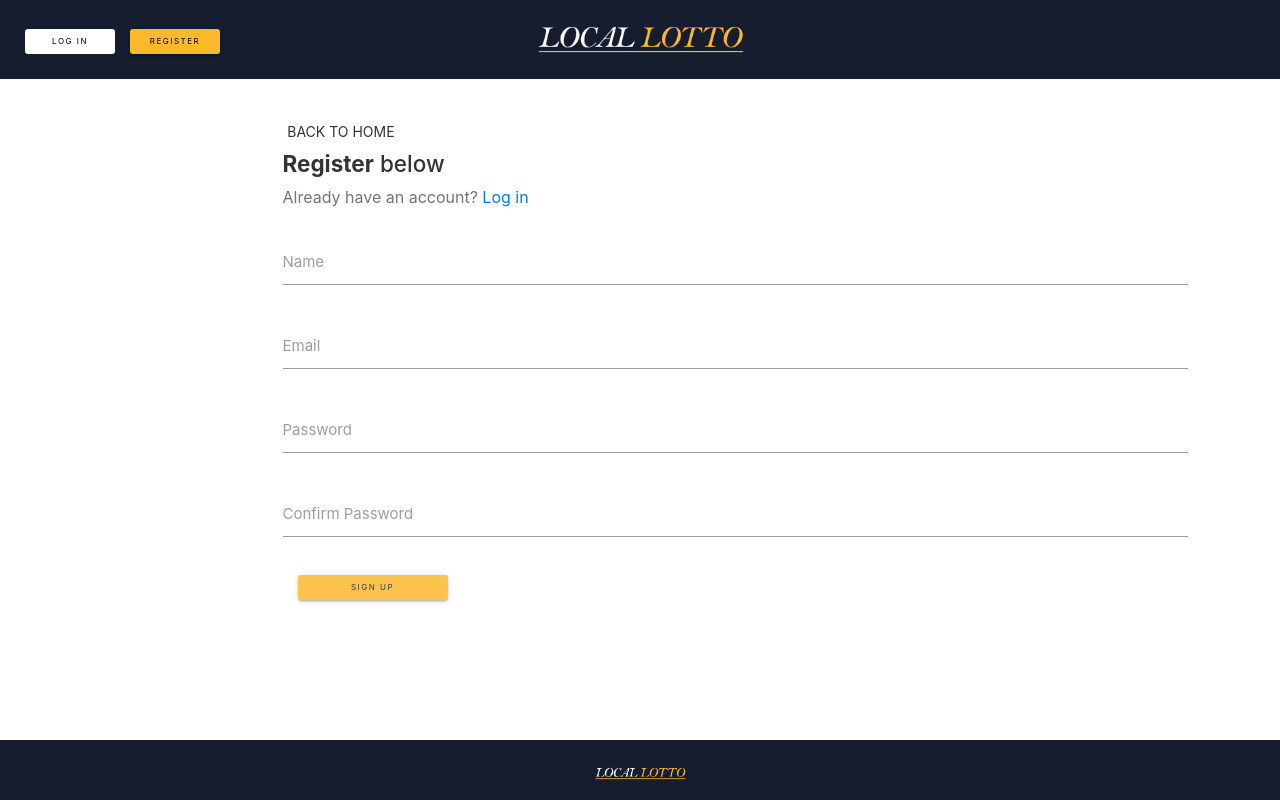
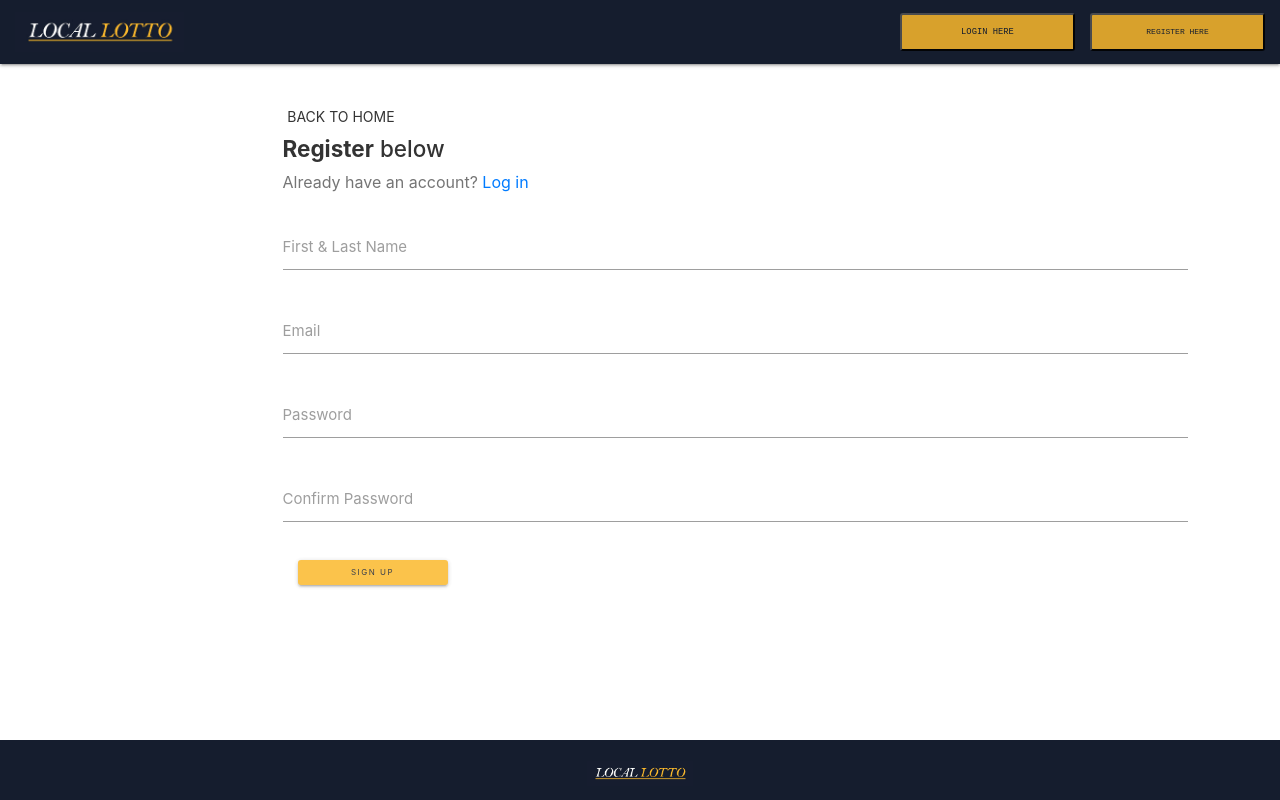
Before and after one commit to willaltherr/project-3, a React (Create React App) app in the folder client/: page /register in a window 1280 px wide. Built offline with nearby package versions, Linux system fonts and the light colour scheme.

Commit message:
finished new navbar is now collapsible

```diff
--- a/client/src/App.js
+++ b/client/src/App.js
@@ -8,6 +8,8 @@ import { Provider } from "react-redux";
 import store from "./store";
 
 import Navbar from "./components/layout/Navbar";
+// import Navbar2 from "./components/layout/Navbar2";
+
 import Landing from "./components/layout/Landing";
 import Register from "./components/auth/Register";
 import Login from "./components/auth/Login";
--- a/client/src/components/auth/Register.js
+++ b/client/src/components/auth/Register.js
@@ -82,7 +82,7 @@ class Register extends Component {
                     invalid: errors.name
                   })}
                 />
-                <label htmlFor="name">Name</label>
+                <label htmlFor="name">First & Last Name</label>
                 <span className="red-text">{errors.name}</span>
               </div>
               <div className="input-field col s12">
--- a/client/src/components/containers/FormContainer.jsx
+++ b/client/src/components/containers/FormContainer.jsx
@@ -136,6 +136,7 @@ class FormContainer extends Component {
     );
   }
 
+
   handleTime(e) {
     let value = e.target.value;
     this.setState(
@@ -254,7 +255,7 @@ class FormContainer extends Component {
           <Input
             inputtype={"number"}
             name={"dollar"}
-            title={"Maximum Winning Amount"}
+            title={"Maximum Winning Amount (USD)"}
             value={this.state.newUser.dollar}
             placeholder={"Enter maximum dollar amount for winner"}
             handlechange={this.handleDollar}
--- a/client/src/components/dashboard/Dashboard.js
+++ b/client/src/components/dashboard/Dashboard.js
@@ -42,6 +42,9 @@ class Dashboard extends Component {
             >
               Logout
             </button>
+            <br></br><br></br><br></br><br></br>
+
+
         </div>
       </div>
       </div>
--- a/client/src/components/dashboard/accordian.js
+++ b/client/src/components/dashboard/accordian.js
@@ -62,12 +62,13 @@ class AccordionButton extends Component {
                     <tr>
                       <th>GROUP NAME</th>
                       <th>Jackpot</th>
+                      <th>Buy-In Amount</th>
                       <th className="join">Join Group</th>
                     </tr>
                   {this.state.games.map(game => (
                     <tr>
                       {game.name}
-                      <td>${game.dollar}</td>
+                      <td>$ {game.dollar}</td>
                       <td><button className="joinBtn">JOIN</button></td>
                     </tr>
                   )) }
--- a/client/src/components/jumbotron/Jumbotron.css
+++ b/client/src/components/jumbotron/Jumbotron.css
@@ -5,7 +5,7 @@
   margin-right: 0px;
   background-image: url(https://media.giphy.com/media/3ohzdYnPyEiKF74r3G/giphy.gif);
   background-size: cover;
-  height: 565px;
+  height: 100vh;
 }
 
 .container .valign-width .s12{
--- a/client/src/components/jumbotron/Jumbotron.js
+++ b/client/src/components/jumbotron/Jumbotron.js
@@ -27,6 +27,8 @@ function Jumbotron({ children }) {
                 Learn More
               </button>
               </Link>
+              <br></br>
+              <br></br>
               <Link
               to="/login">
               <button variant="secondary" size="lg" block>
--- a/client/src/components/layout/Footer.js
+++ b/client/src/components/layout/Footer.js
@@ -13,7 +13,9 @@ var style = {
     height: "60px",
     width: "100%",
     fontFamily: "monospace",
+    zIndex: 10,
 }
+
 function Footer({ children }) {
     return (
         <div className ="footer">
--- a/client/src/components/layout/Navbar.css
+++ b/client/src/components/layout/Navbar.css
@@ -1,10 +1,28 @@
 .nav-wrapper {
   margin-bottom: 0px;
+  max-height:100% ;
   background-color: #151D2E;
 }
+
+
+button {
+height: auto;
+}
+
+nav img{
+  height: 5vh;
+  width: auto;
+}
+
+.navbar-brand {
+  display: flex;
+  align-items: center;
+}
+
 nav .brand-logo {
   color: #FBB92C;
 }
+
 .btn, .btn-large {
   background-color: #FBB92C;
   color: #151D2E;
@@ -12,7 +30,13 @@ nav .brand-logo {
   font-size: 8px;
   text-align: center;
 }
-
+.btn-sm {
+  background-color: #FBB92C;
+  padding-bottom: 30px;
+  height: 25px;
+  font-size: 8px;
+  text-align: center;
+}
 
 img {
   height:57px;
--- a/client/src/components/layout/Navbar.js
+++ b/client/src/components/layout/Navbar.js
@@ -1,52 +1,71 @@
 import React, { Component } from "react";
 import { Link } from "react-router-dom";
+import { Navbar, Nav } from "react-bootstrap";
+
 import "./Navbar.css";
 
-class Navbar extends Component {
+class Navbar2 extends Component {
   render() {
     return (
-      <div className="navbar">
-        <nav className="z-depth-0">
-          <div className="nav-wrapper">
-            <Link
-              to="/"
-              style={{
-                fontFamily: "monospace"
-              }}
-              className="col s5 brand-logo center"
-            >
-              <img src="/images/logo.jpg"></img>
-            </Link>
-            <Link
-                to="/login"
-                style={{
-                  marginLeft:"10px",
-                  width: "90px",
-                  borderRadius: "3px",
-                  letterSpacing: "1.5px"
-                }}
-                className="btn btn-large btn-flat waves-effect white black-text"
-              >
-                Log In
-              </Link>
+      <div className="nav-wrapper">
+      <Navbar collapseOnSelect expand="lg" bg="dark-2" variant="dark">
+        <Navbar.Brand href="/" img="/images/logo.jpg">
+          <img style= {{}}src="/images/logo.jpg"></img></Navbar.Brand>
+        <Navbar.Toggle aria-controls="responsive-navbar-nav" />
+        <Navbar.Collapse id="responsive-navbar-nav">
+          <Nav className="ml-auto">
+            <button className="btn-sm">
+            <Nav.Link style={{ fontFamily: "monospace", color:"#151D2E", fontSize:"110%"}} eventKey="1" as={Link} to="/login">LOGIN HERE</Nav.Link>
+            </button>
+            <button className="btn-sm">
+            <Nav.Link style={{ fontFamily: "monospace", color:"#151D2E"}} eventKey="2" as={Link} to="/register">REGISTER HERE</Nav.Link>
+            </button>
+          </Nav>
+        </Navbar.Collapse>
+      </Navbar>
+      </div>
+      // <div className="navbar">
+      //   <nav className="z-depth-0">
+      //     <div className="nav-wrapper">
+      //       <Link
+      //         to="/"
+      //         style={{
+      //           fontFamily: "monospace"
+      //         }}
+      //         className="col s5 brand-logo center"
+      //       >
+      //         <img src="/images/logo.jpg"></img>
+      //       </Link>
+      //       <button
+      //           href="/login"
+      //           style={{
+      //             marginLeft:"10px",
+      //             width: "90px",
+      //             borderRadius: "3px",
+      //             letterSpacing: "1.5px"
+      //           }}
+      //           className="btn btn-large btn-flat waves-effect white black-text"
+      //         >
+      //           Log In
+      //         </button>
 
-              <Link
-                to="/register"
-                style={{
-                  marginLeft: "15px",
-                  width: "90px",
-                  borderRadius: "3px",
-                  letterSpacing: "1.5px"
-                }}
-                className="btn btn-large waves-effect waves-light non-hoverable black-text"
-              >
-                Register
-              </Link>
-          </div>
-        </nav>
-      </div>
+      //         <button
+      //           to="/register"
+      //           style={{
+      //             marginLeft: "15px",
+      //             width: "90px",
+      //             borderRadius: "3px",
+      //             letterSpacing: "1.5px"
+      //           }}
+      //           className="btn btn-large waves-effect waves-light non-hoverable black-text"
+      //         >
+      //           Register
+      //         </button>
+      //     </div>
+      //   </nav>
+      // </div>
     );
   }
 }
 
-export default Navbar;
+export default Navbar2;
```
